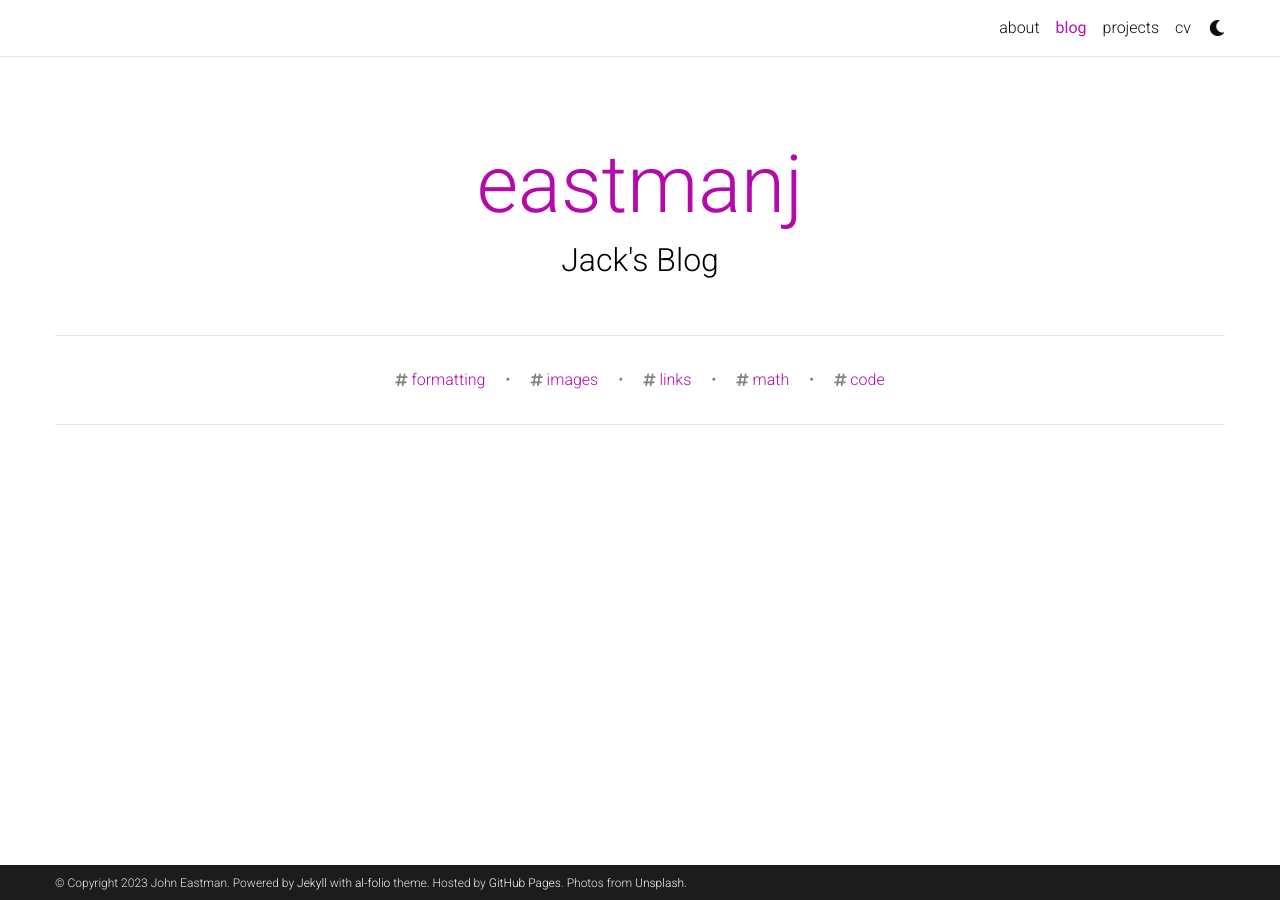
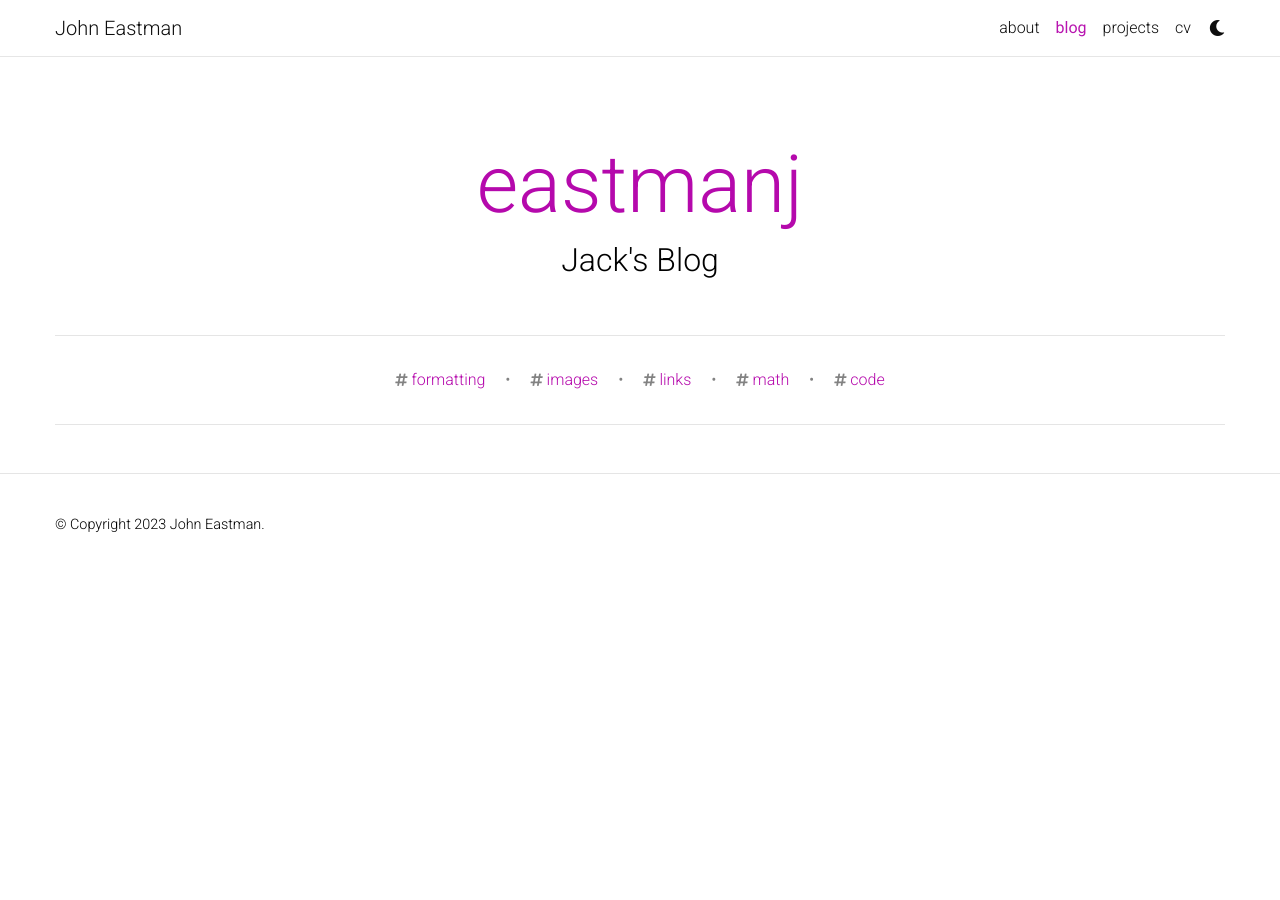
Before and after one commit to RedSweatshirt/RedSweatshirt.github.io, a Jekyll site: the page built from blog/index.html, in a window 1280 px wide. Built offline with Jekyll 4.4.1, drawn with Linux system fonts in a browser that asks for light colours; the list of posts is cut into pages by our own code; comment, search, counter and statistics services are not loaded; a style sheet for code colours, icons or effects is not loaded.

```diff
--- a/_config.yml
+++ b/_config.yml
@@ -2,17 +2,15 @@
 # Site settings
 # -----------------------------------------------------------------------------
 
-title: # the website title (if blank, full name will be used instead)
+title: John Eastman # the website title (if blank, full name will be used instead)
 first_name: John
 middle_name:
 last_name: Eastman
 email: eastmanj@mit.edu
 description: > # the ">" symbol means to ignore newlines until "footer_text:"
-  A simple, whitespace theme for academics. Based on [*folio](https://github.com/bogoli/-folio) design.
+  John Eastman's personal Website
 footer_text: >
-  Powered by <a href="https://jekyllrb.com/" target="_blank">Jekyll</a> with <a href="https://github.com/alshedivat/al-folio">al-folio</a> theme.
-  Hosted by <a href="https://pages.github.com/" target="_blank">GitHub Pages</a>.
-  Photos from <a href="https://unsplash.com" target="_blank">Unsplash</a>.
+# Text here if you want it
 keywords: academic-website, portfolio-website, john-eastman, computer-science, computer-graphics, computer-vision  # add your own keywords or leave empty
 
 lang: en # the language of your site (for example: en, fr, cn, ru, etc.)
@@ -52,7 +50,7 @@ rss_icon: false
 # -----------------------------------------------------------------------------
 
 navbar_fixed: true
-footer_fixed: true
+footer_fixed: false
 
 # Dimensions
 max_width: 1200px
```
